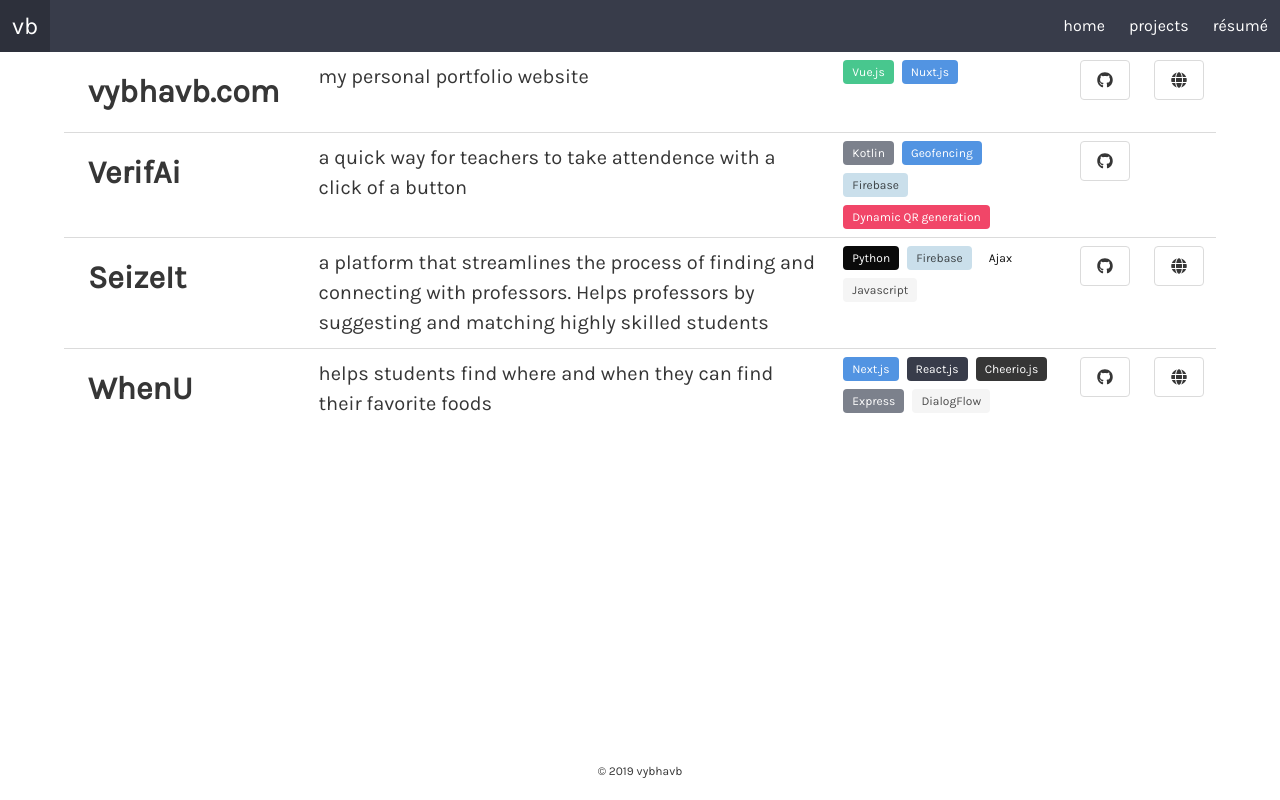
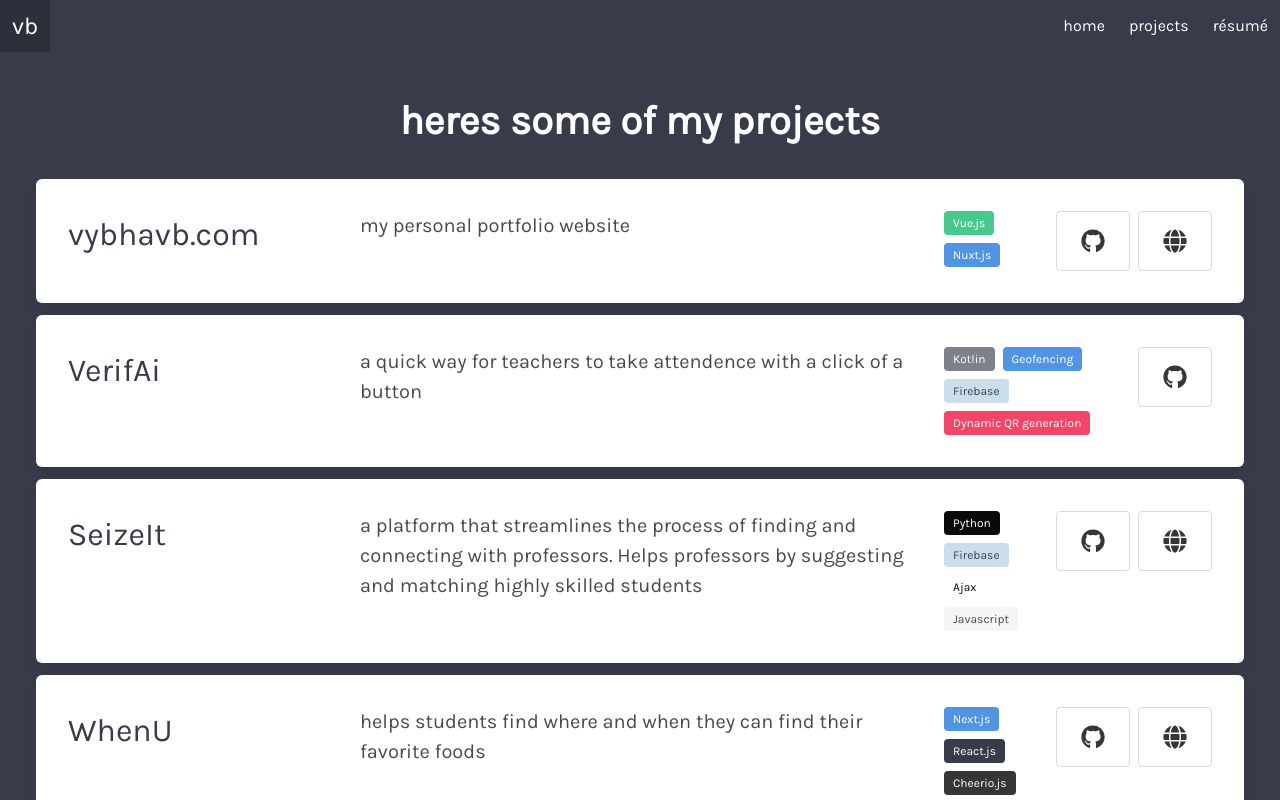
Before and after one commit to vybhavab/vybhavb-website, a Vue app: page /projects in a window 1280 px wide. Shown: the top 800 px of the page. Built offline with nearby package versions, Linux system fonts and the light colour scheme; what vue-typed-js would draw is missing.

Commit message:
Updating website to have a better ui for projects

```diff
--- a/src/assets/css/main.scss
+++ b/src/assets/css/main.scss
@@ -17,28 +17,14 @@
 
 .typed-element{
   flex-direction: column;
-  padding-bottom: 3%;
+  padding-bottom: 1rem;
   color: #5294e2;
 }
 
-// .typewriter h1{
-//   overflow: hidden; /* Ensures the content is not revealed until the animation */
-//   border-right: .05em solid; /* The typwriter cursor */
-//   white-space: nowrap; /* Keeps the content on a single line */
-//   margin: 0 auto; /* Gives that scrolling effect as the typing happens */
-//   // letter-spacing: .15em; /* Adjust as needed */
-//   animation:
-//     typing 3.5s steps(40, end),
-//     blink-caret .75s step-end infinite;
-// }
+.columns:not(:last-child) {
+  margin-bottom: 1.5rem;
+}
 
-// @keyframes typing {
-//   from { width: 0 }
-//   to { width: 100% }
-// }
-
-// /* The typewriter cursor effect */
-// @keyframes blink-caret {
-//   from, to { border-color: transparent }
-//   50% { border-color: orange; }
-// }
+#projTitle{
+  padding-top: 4%;
+}
--- a/src/views/Projects.vue
+++ b/src/views/Projects.vue
@@ -2,34 +2,44 @@
 <template>
   <div class="projects">
 
-    <section class="hero is-fullheight-with-navbar">
-      <div class="hero-heas">
+    <section class="hero  has-background-primary is-fullheight-with-navbar">
+      <div class="hero-head">
         <div class="container">
-            <table class="table">
-              <tbody>
-                <tr v-for="proj in this.projects" :key="proj.index">
-                  <th class="is-size-3 is-size-5-mobile">{{proj.name}}</th>
-                  <td class="is-size-5 is-size-7-mobile">{{proj.description}}</td>
-                  <td>
+          <h1 id="projTitle" class="is-size-2 is-size-4-mobile title has-text-white has-text-centered">heres some of my projects</h1>
+        </div>
+      </div>
+      <div class="hero-body">
+        <div>
+          <div class="columns box" v-for="proj in projects" v-bind:key="proj.index">
+            <div class="column is-one-quarter">
+              <h1 class="is-size-3 is-size-5-mobile">
+                <a :href="proj.linkToSite || proj.linkToSource" class="has-text-primary">
+                  {{proj.name}}
+                </a>
+              </h1>
+            </div>
+            <div class="column is-half">
+              <h1 class="is-size-5 is-size-7-mobile">
+                {{proj.description}}
+              </h1>
+            </div>
+            <div class="column" v-if="proj.technologies">
               <div class="tags">
                       <span v-for="tech in proj.technologies" class="tag" :class="tech.color">{{tech.name}}</span>
               </div>
-                  </td>
-                  <td>
-                    <a class="button" :href="proj.linkToSource">
+            </div>
+            <div class="column is-narrow" v-if="proj.technologies">
+              <div class="buttons are-large">
+                <a class="button" v-if="proj.linkToSource" :href="proj.linkToSource">
                   <font-awesome-icon :icon="{ prefix: 'fab', iconName: 'github'}">
                   </font-awesome-icon>
                 </a>
-                  </td>
-                  <td>
-                    <a class="button" v-if="proj.linkToSite != ''" :href="proj.linkToSite">
-                      <font-awesome-icon icon="globe">
-                        </font-awesome-icon>
+                <a class="button" v-if="proj.linkToSite" :href="proj.linkToSite">
+                  <font-awesome-icon icon="globe"></font-awesome-icon>
                 </a>
-                  </td>
-                </tr>
-              </tbody>
-            </table>
+              </div>
+            </div>
+          </div>
         </div>
       </div>
       <div class="hero-foot">
@@ -38,7 +48,6 @@
         </nav>
       </div>
     </section>
-
   </div>
 </template>
 
```
Lines whose indentation alone changed are shown as unchanged.
